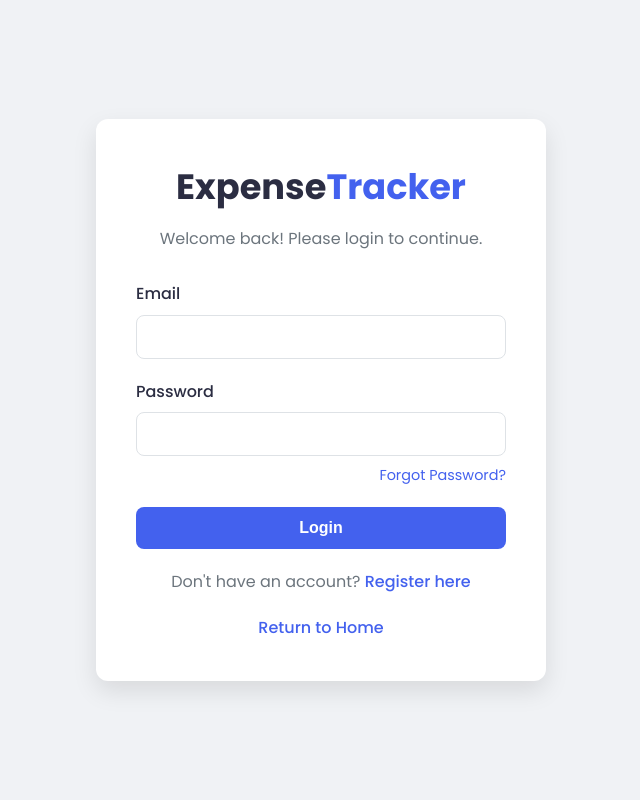
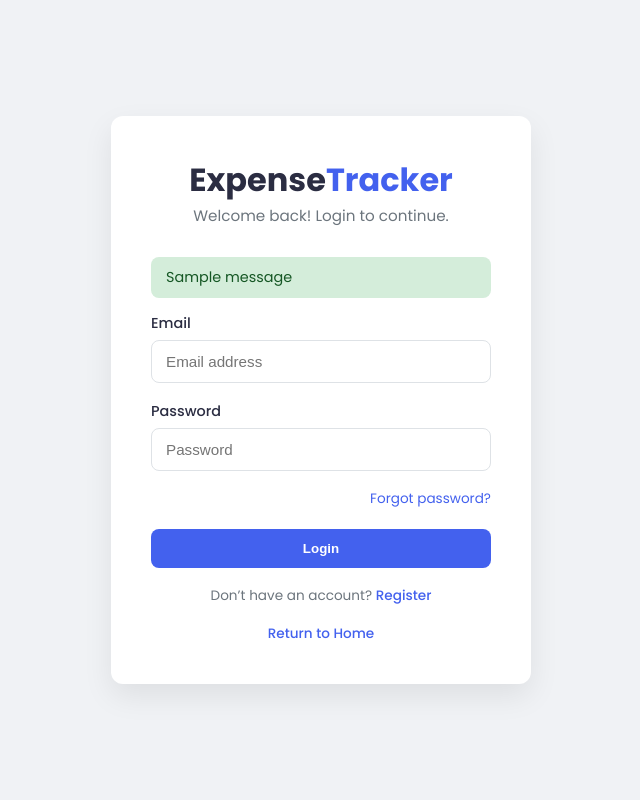
Before and after one commit to SmartDevPK/PersonalExpenseTracker, a Flask app: template app/templates/login.html in a window 1280 px wide. Shown: the whole page, without its empty margins (319-959 px from the left). Run offline with Flask 3, Linux system fonts and the light colour scheme; the template is opened without the code that fills it, so the values that code supplies are empty, except form fields; tables that the repository leaves empty hold one stand-in row (values such as "Sample post"); one stand-in notice (Sample message) is shown; form fields are guessed from the names that the template uses; some libraries are stand-ins or nearby versions.

Commit message:
Update login and register templates; update requirements.txt

```diff
--- a/app/templates/login.html
+++ b/app/templates/login.html
@@ -1,22 +1,21 @@
 <!DOCTYPE html>
 <html lang="en">
 <head>
-    <meta charset="UTF-8">
-    <meta name="viewport" content="width=device-width, initial-scale=1.0">
-    <title>Login - Expense Tracker</title>
-    <link rel="stylesheet" href="styles.css">
-    <link href="https://fonts.googleapis.com/css2?family=Poppins:wght@300;400;500;600;700&display=swap" rel="stylesheet">
-</head>
+    <meta charset="UTF-8" />
+    <meta name="viewport" content="width=device-width, initial-scale=1" />
+    <title>Login · Expense Tracker</title>
+
+    <!-- Fonts -->
+    <link href="https://fonts.googleapis.com/css2?family=Poppins:wght@300;400;500;600;700&display=swap" rel="stylesheet" />
+
     <style>
-    /* Base Styles */
         :root {
-    --primary-color: #4361ee;
-    --secondary-color: #3f37c9;
-    --text-color: #2b2d42;
-    --light-gray: #f8f9fa;
-    --border-color: #dee2e6;
-    --error-color: #e63946;
-    --success-color: #2a9d8f;
+            --primary: #4361ee;
+            --primary-dark: #3f37c9;
+            --text: #2b2d42;
+            --border: #dee2e6;
+            --bg: #f0f2f5;
+            --error: #e63946;
         }
 
         * {
@@ -26,122 +25,119 @@
         }
 
         body {
-    font-family: 'Poppins', sans-serif;
-    background-color: #f0f2f5;
-    color: var(--text-color);
-    line-height: 1.6;
+            font-family: "Poppins", sans-serif;
+            background: var(--bg);
+            color: var(--text);
         }
 
         .container {
+            min-height: 100vh;
             display: flex;
+            align-items: center;
             justify-content: center;
-    align-items: center;
-    min-height: 100vh;
             padding: 20px;
         }
 
-/* Auth Container */
         .auth-container {
-    background: white;
+            width: 100%;
+            max-width: 420px;
+            background: #fff;
             border-radius: 12px;
-    box-shadow: 0 10px 25px rgba(0, 0, 0, 0.1);
-    width: 100%;
-    max-width: 450px;
             padding: 40px;
-    text-align: center;
+            box-shadow: 0 12px 30px rgba(0,0,0,0.08);
         }
 
-/* Logo */
-.logo h1 {
-    font-size: 2.2rem;
-    margin-bottom: 10px;
-    color: var(--text-color);
+        .logo {
+            text-align: center;
+            margin-bottom: 30px;
         }
 
-.logo h1 span {
-    color: var(--primary-color);
+        .logo h1 {
+            font-size: 2rem;
+        }
+
+        .logo span {
+            color: var(--primary);
         }
 
         .logo p {
             color: #6c757d;
-    margin-bottom: 30px;
+            font-size: 0.95rem;
         }
 
-/* Form Styles */
         .auth-form {
-    margin-top: 20px;
+            margin-top: 10px;
         }
 
         .form-group {
-    margin-bottom: 20px;
-    text-align: left;
+            margin-bottom: 18px;
         }
 
-.form-group label {
+        label {
+            font-size: 0.9rem;
+            font-weight: 500;
+            margin-bottom: 6px;
             display: block;
-    margin-bottom: 8px;
-    font-weight: 500;
-    color: var(--text-color);
         }
 
-.form-group input {
+        input {
             width: 100%;
-    padding: 12px 15px;
-    border: 1px solid var(--border-color);
+            padding: 12px 14px;
             border-radius: 8px;
-    font-size: 1rem;
-    transition: border-color 0.3s ease;
+            border: 1px solid var(--border);
+            font-size: 0.95rem;
         }
 
-.form-group input:focus {
+        input:focus {
             outline: none;
-    border-color: var(--primary-color);
-    box-shadow: 0 0 0 3px rgba(67, 97, 238, 0.2);
+            border-color: var(--primary);
+            box-shadow: 0 0 0 3px rgba(67,97,238,.15);
         }
 
-/* Buttons */
+        .error {
+            color: var(--error);
+            font-size: 0.85rem;
+            margin-top: 4px;
+        }
+
+        .forgot-password {
+            display: block;
+            text-align: right;
+            font-size: 0.85rem;
+            margin-bottom: 20px;
+            color: var(--primary);
+            text-decoration: none;
+        }
+
+        .forgot-password:hover {
+            text-decoration: underline;
+        }
+
         .btn {
-    display: inline-block;
-    padding: 12px 24px;
+            width: 100%;
+            padding: 12px;
             border: none;
             border-radius: 8px;
-    font-size: 1rem;
+            background: var(--primary);
+            color: #fff;
             font-weight: 600;
             cursor: pointer;
-    transition: all 0.3s ease;
-    text-decoration: none;
-    width: 100%;
+            transition: background-color 0.3s ease;
         }
 
-.btn-primary {
-    background-color: var(--primary-color);
-    color: white;
+        .btn:hover {
+            background: var(--primary-dark);
         }
 
-.btn-primary:hover {
-    background-color: var(--secondary-color);
-    transform: translateY(-2px);
-}
-
-.btn-secondary {
-    background-color: white;
-    color: var(--primary-color);
-    border: 2px solid var(--primary-color);
-    margin-top: 10px;
-}
-
-.btn-secondary:hover {
-    background-color: #f8f9fa;
-}
-
-/* Auth Links */
         .auth-link {
-    margin-top: 20px;
+            text-align: center;
+            margin-top: 18px;
+            font-size: 0.85rem;
             color: #6c757d;
         }
 
         .auth-link a {
-    color: var(--primary-color);
+            color: var(--primary);
             text-decoration: none;
             font-weight: 500;
         }
@@ -150,77 +146,78 @@ body {
             text-decoration: underline;
         }
 
-.forgot-password {
-    display: block;
-    text-align: right;
+        .alert {
+            padding: 10px 15px;
+            margin-bottom: 15px;
+            border-radius: 8px;
             font-size: 0.9rem;
-    margin-top: 8px;
-    color: var(--primary-color);
-    text-decoration: none;
         }
 
-.forgot-password:hover {
-    text-decoration: underline;
+        .alert-success {
+            background-color: #d4edda;
+            color: #155724;
         }
 
-/* Auth Options */
-.auth-options {
-    margin-top: 30px;
-}
-
-/* Responsive Design */
-@media (max-width: 480px) {
-    .auth-container {
-        padding: 30px 20px;
-    }
-
-    .logo h1 {
-        font-size: 1.8rem;
-    }
-}
-
-/* Error Message */
-.error-message {
-    color: var(--error-color);
-    font-size: 0.9rem;
-    margin-top: 5px;
-    text-align: left;
-}
-
-/* Success Message */
-.success-message {
-    color: var(--success-color);
-    background-color: rgba(42, 157, 143, 0.1);
-    padding: 10px 15px;
-    border-radius: 8px;
-    margin-bottom: 20px;
-    font-size: 0.9rem;
+        .alert-danger {
+            background-color: #f8d7da;
+            color: #721c24;
         }
     </style>
+</head>
 <body>
+
 <div class="container">
     <div class="auth-container">
+
         <div class="logo">
             <h1>Expense<span>Tracker</span></h1>
-                <p>Welcome back! Please login to continue.</p>
+            <p>Welcome back! Login to continue.</p>
         </div>
-            <form id="loginForm" class="auth-form">
+
+        {% with messages = get_flashed_messages(with_categories=true) %}
+        {% if messages %}
+            {% for category, message in messages %}
+                <div class="alert alert-{{ 'success' if category == 'success' else 'danger' }}">{{ message }}</div>
+            {% endfor %}
+        {% endif %}
+        {% endwith %}
+
+  <form class="auth-form" method="POST" action="{{ url_for('user_api.login') }}">
+    {{ form.hidden_tag() }}
+
     <div class="form-group">
-                    <label for="email">Email</label>
-                    <input type="email" id="email" name="email" required>
+        {{ form.email.label }}
+        {{ form.email(class_="form-control", placeholder="Email address", autocomplete="email") }}
+        {% for error in form.email.errors %}
+            <div class="error">{{ error }}</div>
+        {% endfor %}
     </div>
+
     <div class="form-group">
-                    <label for="password">Password</label>
-                    <input type="password" id="password" name="password" required>
-                    <a href="forgot-password.html" class="forgot-password">Forgot Password?</a>
+        {{ form.password.label }}
+        {{ form.password(class_="form-control", placeholder="Password", autocomplete="current-password") }}
+        {% for error in form.password.errors %}
+            <div class="error">{{ error }}</div>
+        {% endfor %}
     </div>
-                <button type="submit" class="btn btn-primary">Login</button>
-                <p class="auth-link">Don't have an account? <a href="/register">Register here</a></p>
-                <p class="auth-link"><a href="/">Return to Home</a></p>
 
+    <a href="{{ url_for('user_api.forgot_password') }}" class="forgot-password">Forgot password?</a>
+
+    <button type="submit" class="btn">Login</button>
+
+    <p class="auth-link">
+        Don’t have an account?
+        <a href="{{ url_for('user_api.register') }}">Register</a>
+    </p>
+
+    <p class="auth-link">
+        <a href="{{ url_for('home') }}">Return to Home</a>
+    </p>
 </form>
+
+
     </div>
 </div>
-    <script src="script.js"></script>
+
 </body>
 </html>
--- a/requirements.txt
+++ b/requirements.txt
@@ -0,0 +1,6 @@
+Flask
+Flask-SQLAlchemy
+Flask-Cors
+PyMySQL
+python-dotenv
+marshmallow
```
Also changed, not shown: app/templates/register.html (+41 -38 lines). Lines whose indentation alone changed are shown as unchanged.
